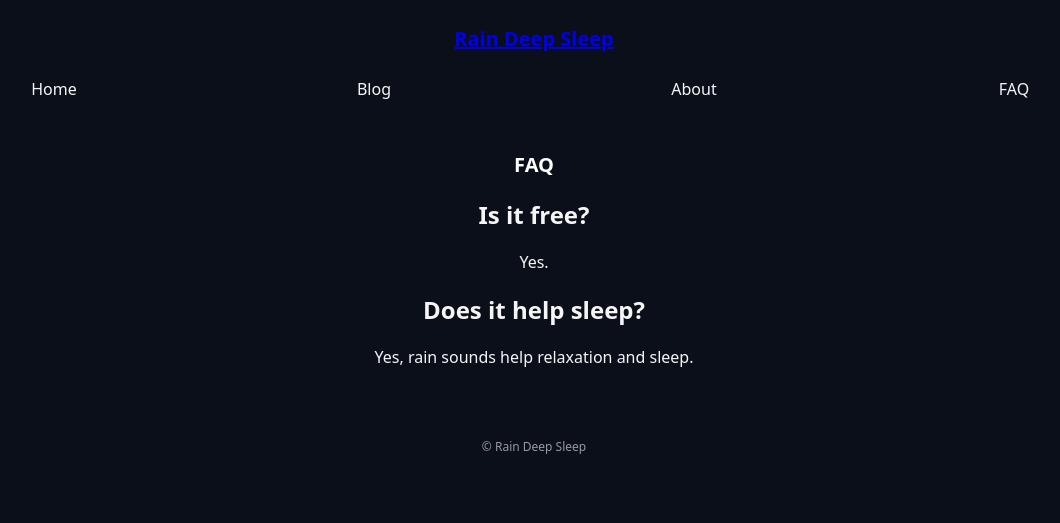
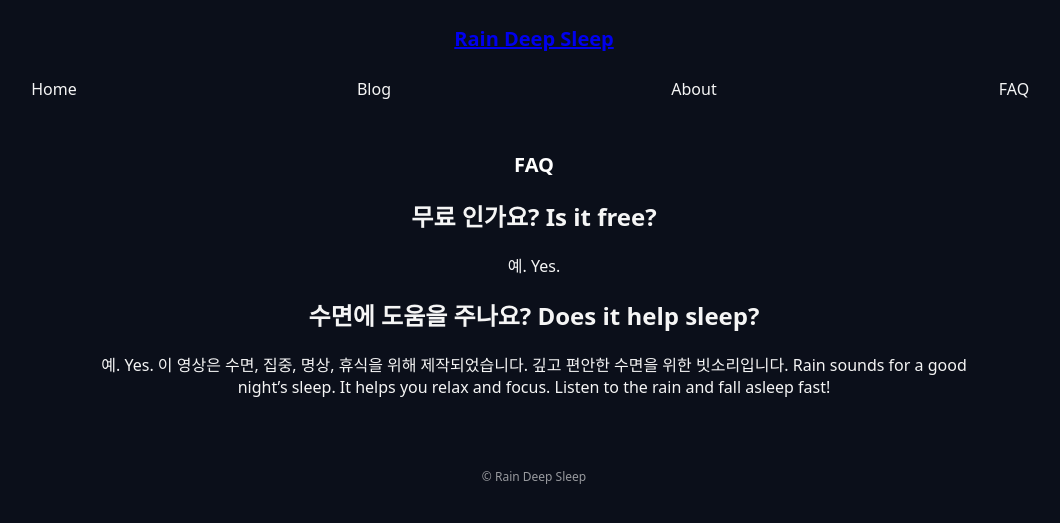
Before and after one commit to choijangwook/rain-deep-sleep, a Jekyll site: the page built from faq.md, in a window 1280 px wide. Shown: the top 523 px of the page, without its empty margins (106-1166 px from the left). Built offline with Jekyll 4.4.1, drawn with Linux system fonts in a browser that asks for light colours.

Commit message:
Update faq.md

```diff
--- a/faq.md
+++ b/faq.md
@@ -6,8 +6,10 @@
 
 # FAQ
 
-## Is it free?
-Yes.
+## 무료 인가요? Is it free?
+예. Yes.
 
-## Does it help sleep?
-Yes, rain sounds help relaxation and sleep.
+## 수면에 도움을 주나요? Does it help sleep?
+예. Yes.
+이 영상은 수면, 집중, 명상, 휴식을 위해 제작되었습니다. 깊고 편안한 수면을 위한 빗소리입니다.
+Rain sounds for a good night's sleep. It helps you relax and focus. Listen to the rain and fall asleep fast!
```
